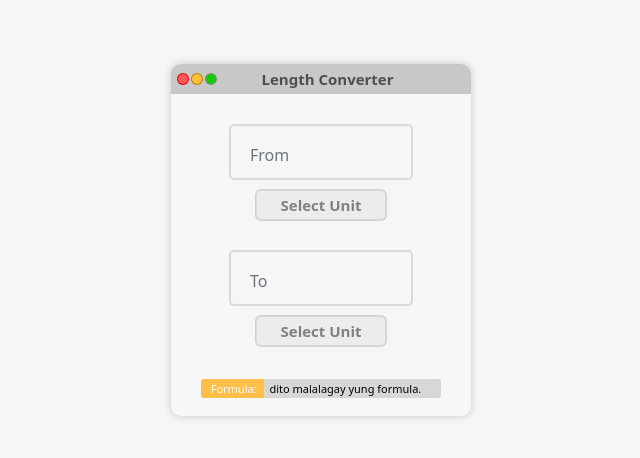
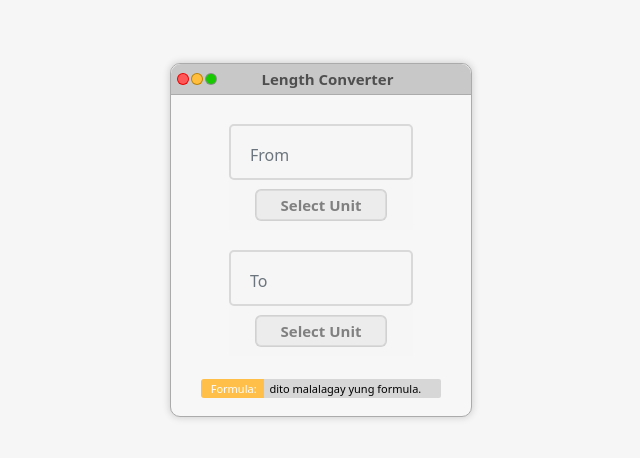
Before and after one commit to jnrveneracion/length-Coverter-with-formula, a plain HTML site: page index.html in a window 1280 px wide. Shown: the part 160-618 px from the top of the page, without its empty margins (319-959 px from the left). Drawn offline with Linux system fonts and the light colour scheme.

Commit message:
added border

```diff
--- a/style.css
+++ b/style.css
@@ -23,6 +23,7 @@
 
     align-items: center;
     justify-content: center;
+    border: 1px solid  rgb(171, 171, 171);
 }
 
 
@@ -37,6 +38,7 @@
     border-radius: 10px 10px 0px 0px;
     align-items: center;
     display: inline-flex;
+    border-bottom: 1px solid  rgb(171, 171, 171);
 }
 
 .bot {
```
